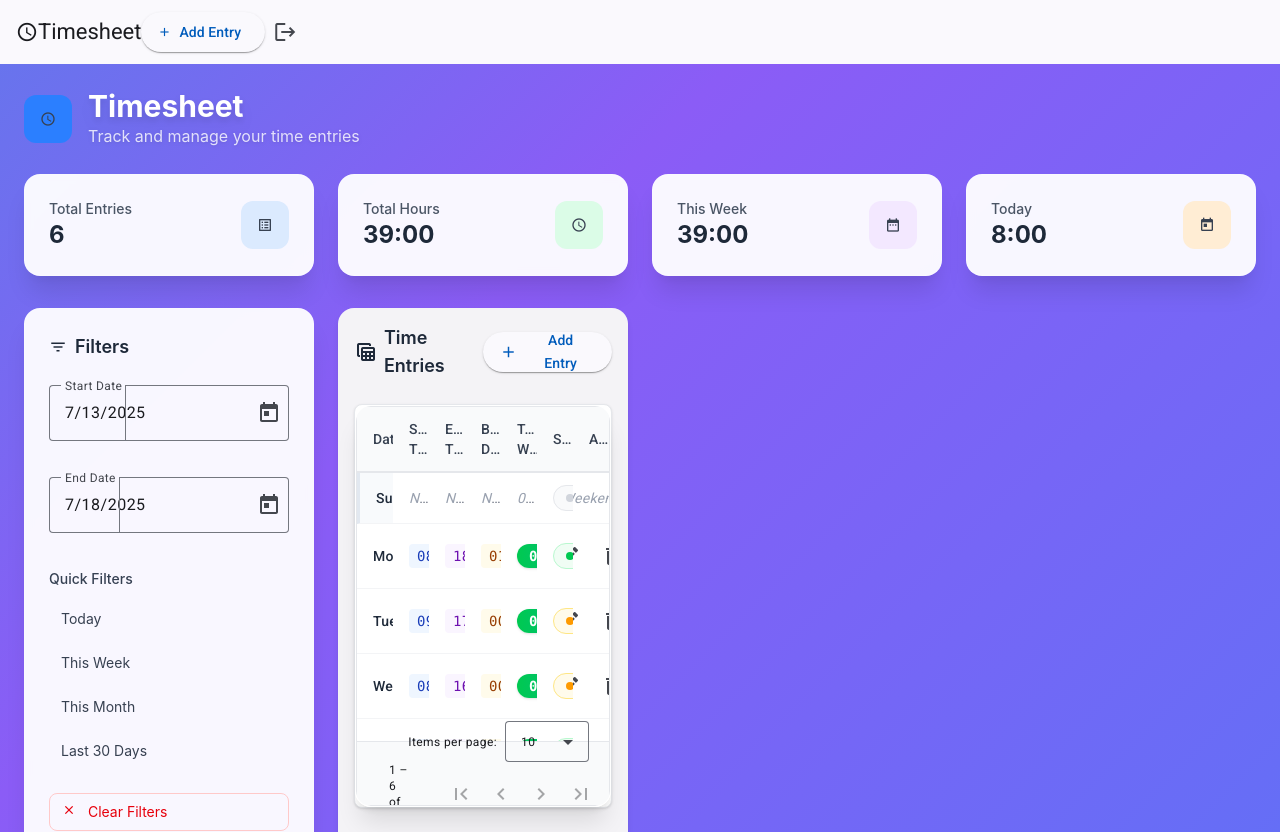
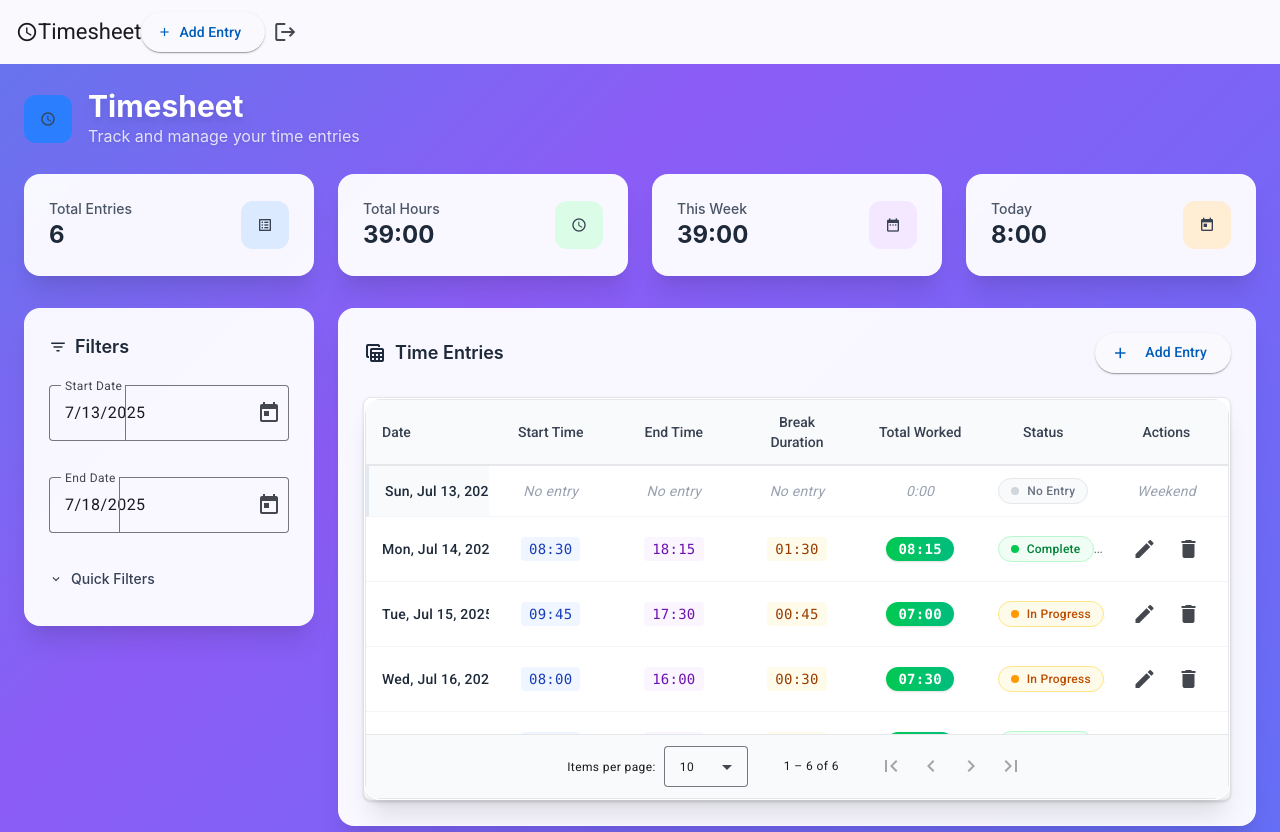
Before and after one commit to rsuciunttdata/timetracking-team-one, an Angular app: page /timesheet in a window 1280 px wide. Shown: the top 832 px of the page. Built offline with nearby package versions, Linux system fonts and the light colour scheme.

Commit message:
Login page hero section; quick filters details

```diff
--- a/src/app/components/login/login.html
+++ b/src/app/components/login/login.html
@@ -11,7 +11,23 @@
 
   <div class="relative z-10 min-h-screen flex">
     <!-- Left Side - Login Form -->
-    <div class="w-full lg:w-1/2 flex items-center justify-center p-8 animate-slide-in-left">
+    <div class="w-full lg:w-1/2 flex flex-col items-center justify-center p-8 animate-slide-in-left">
+      <!-- Hero Section with Brand Identity -->
+      <div class="w-full max-w-md mb-8">
+        <div class="flex items-center justify-center mb-6">
+          <!-- Page Title with Brand Identity -->
+          <div class="flex items-center gap-4">
+            <div class="w-12 h-12 bg-blue-500 rounded-xl flex items-center justify-center">
+              <mat-icon class="text-2xl text-white">schedule</mat-icon>
+            </div>
+            <div>
+              <h1 class="text-3xl font-bold text-white drop-shadow-lg">Login</h1>
+              <p class="text-white/80 drop-shadow">Professional Time Management</p>
+            </div>
+          </div>
+        </div>
+      </div>
+
       <div class="w-full max-w-md">
         <!-- Login Card -->
         <div class="bg-white/95 backdrop-blur-sm rounded-3xl shadow-2xl p-8 border border-white/20">
--- a/src/app/pages/timesheet-page.component.html
+++ b/src/app/pages/timesheet-page.component.html
@@ -107,8 +107,12 @@
           </mat-form-field>
 
           <!-- Quick Filter Buttons -->
-          <div class="space-y-2">
-            <p class="text-sm font-medium text-gray-700 mb-3">Quick Filters</p>
+          <details class="space-y-2">
+            <summary class="text-sm font-medium text-gray-700 mb-3 cursor-pointer hover:text-blue-600 transition-colors flex items-center gap-2">
+              <mat-icon class="text-lg">expand_more</mat-icon>
+              Quick Filters
+            </summary>
+            <div class="space-y-2 mt-3">
               <button
                 (click)="setTodayFilter()"
                 [class]="isQuickFilterActive('today') ? 'w-full text-left px-3 py-2 rounded-lg text-sm bg-blue-100 text-blue-700 border border-blue-200 transition-colors' : 'w-full text-left px-3 py-2 rounded-lg text-sm hover:bg-gray-100 transition-colors'">
@@ -138,18 +142,12 @@
                 Clear Filters
               </button>
             </div>
+          </details>
         </div>
       </div>
     </div>
 
     <!-- Time Entries Table -->
-    <mat-card class="table-card">
-      <mat-card-content>
-        <app-timesheet-table [dateFilter]="dateFilter()" (summaryData)="onSummaryDataReceived($event)"
-          (editEntry)="onEditEntry($event)" (deleteEntry)="onDeleteEntry($event)">
-        </app-timesheet-table>
-      </mat-card-content>
-    </mat-card>
     <div class="lg:col-span-3">
       <div class="bg-white/95 backdrop-blur-sm rounded-2xl border border-white/20 shadow-xl overflow-hidden">
         <div class="p-6">
```
Lines whose indentation alone changed are shown as unchanged.
